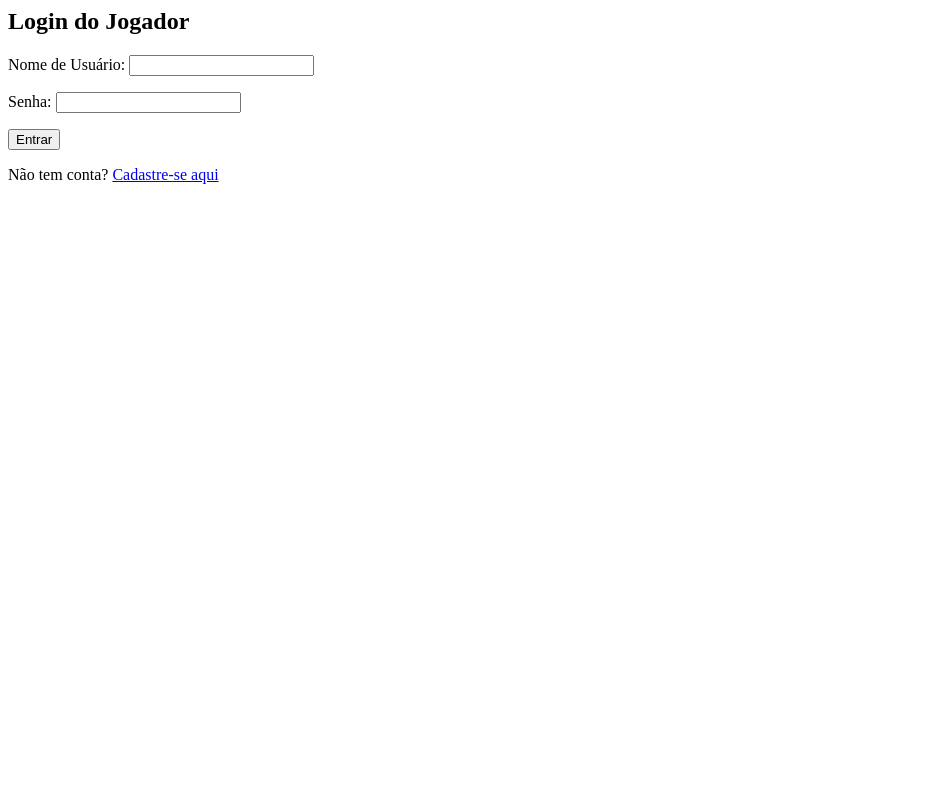
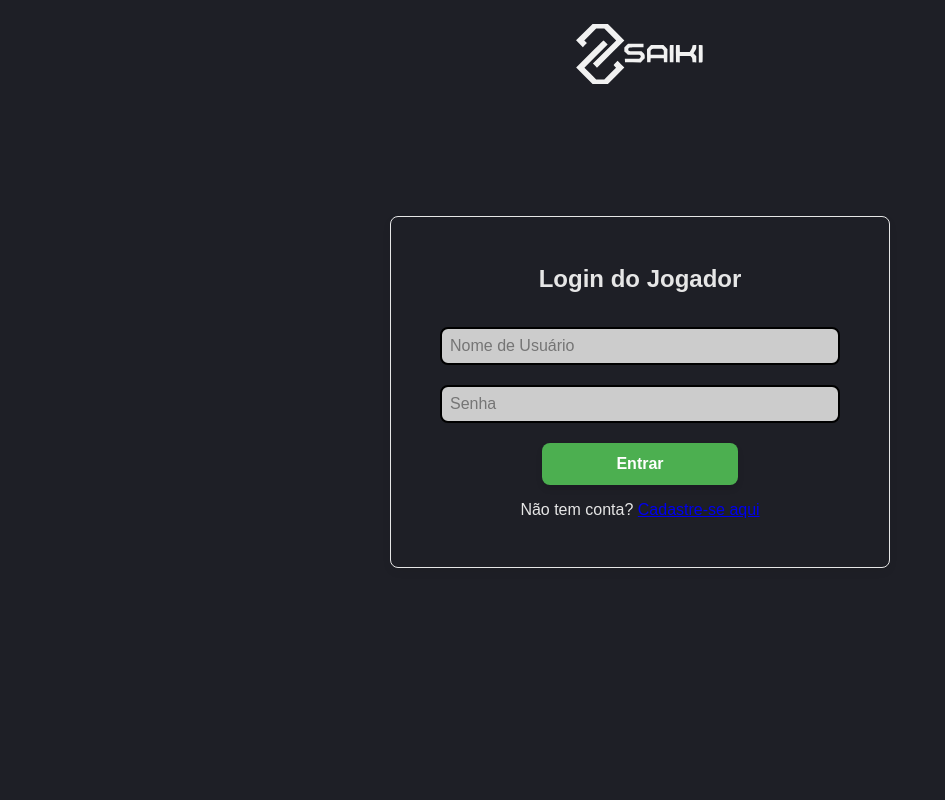
Before and after one commit to AndreiCristeli/saiki, a Django app: page /login/ in a window 1280 px wide. Shown: the whole page, without its empty margins (0-945 px from the left). Run offline with Django 5.2, Linux system fonts and the light colour scheme.

Commit message:
Adding interfaces for login and register

```diff
--- a/src/backend/saiki_django/settings.py
+++ b/src/backend/saiki_django/settings.py
@@ -63,7 +63,7 @@ ROOT_URLCONF = 'saiki_django.urls'
 TEMPLATES = [
     {
         'BACKEND': 'django.template.backends.django.DjangoTemplates',
-        'DIRS': [],
+        'DIRS': [BASE_DIR / '..' / 'frontend' / 'site' / 'html' / 'templates'],
         'APP_DIRS': True,
         'OPTIONS': {
             'context_processors': [
--- a/src/backend/saiki_site/forms.py
+++ b/src/backend/saiki_site/forms.py
@@ -2,7 +2,7 @@ from django import forms
 from .models import Jogador
 
 class JogadorForm(forms.ModelForm):
-    name_password = forms.CharField(widget=forms.PasswordInput)
+    #name_password = forms.CharField(widget=forms.PasswordInput, label="Senha")
 
     class Meta:
         model = Jogador
@@ -13,6 +13,12 @@ class JogadorForm(forms.ModelForm):
             'name_email': 'Email',
             'name_password': 'Senha',
         }
+        widgets = {
+            'name_public': forms.TextInput(attrs={'class': 'form-login-field', 'placeholder': 'Nome Público de Usuário'}),
+            'name_user': forms.TextInput(attrs={'class': 'form-login-field', 'placeholder': 'Nome de Usuário'}),
+            'name_email': forms.EmailInput(attrs={'class': 'form-login-field', 'placeholder': 'E-mail'}),
+            'name_password': forms.PasswordInput(attrs={'class': 'form-login-field', 'placeholder': 'Senha'})
+        }
 
     def save(self, commit=True):
         jogador = super().save(commit=False)
@@ -22,5 +28,5 @@ class JogadorForm(forms.ModelForm):
         return jogador
 
 class JogadorLoginForm(forms.Form):
-    name_user = forms.CharField(label="Nome de Usuário")
-    password = forms.CharField(widget=forms.PasswordInput, label="Senha")
+    name_user = forms.CharField(widget=forms.TextInput(attrs={'class': 'form-login-field', 'placeholder': 'Nome de Usuário'}), label="Nome de Usuário")
+    password = forms.CharField(widget=forms.PasswordInput(attrs={'class': 'form-login-field', 'placeholder': 'Senha'}), label="Senha")
--- a/src/backend/saiki_site/models.py
+++ b/src/backend/saiki_site/models.py
@@ -17,6 +17,7 @@ from django.db.models import CharField, IntegerField
 from django.http import JsonResponse
 from django.contrib.auth.hashers import make_password, check_password
 from django.contrib.auth.models import User
+
 #------------------------------------------------Model Algorithm---------------------------------------------------------------------
 class Model_Algorithm(models.Model):
     """Represents an algorithm; the entity."""
--- a/src/backend/saiki_site/templates/jogador_login.html
+++ /dev/null
@@ -1,17 +0,0 @@
-<h2>Login do Jogador</h2>
-
-<form method="post">
-    {% csrf_token %}
-    {{ form.as_p }}
-    <button type="submit">Entrar</button>
-</form>
-
-<p>Não tem conta? <a href="{% url 'jogador_register' %}">Cadastre-se aqui</a></p>
-
-{% if messages %}
-    <ul>
-    {% for message in messages %}
-        <li>{{ message }}</li>
-    {% endfor %}
-    </ul>
-{% endif %}
--- a/src/frontend/site/css/colors.css
+++ b/src/frontend/site/css/colors.css
@@ -6,6 +6,8 @@
     --correct-color: #20cf80;
     --partial-color: #ffe347;
     --wrong-color: #ce0030;
+
+    --confirm-color: #4CAF50;
 
     --text-color: #ffffff;
     --primary-text: #e6e6e6;
@@ -17,6 +19,8 @@
     --separator: #323337;
     --bg-hints-container: #323337b5;
     --bg-hints: #1b1b1cb6;
+
+    --forms-border-gradient: linear-gradient(45deg, rgba(0, 212, 255, 1), rgba(9, 9, 121, 1), rgba(3, 0, 105, 1), rgba(0, 212, 255, 1));
 }
 
 .correct-color { background-color: var(--correct-color); }
--- a/src/frontend/site/css/header.css
+++ b/src/frontend/site/css/header.css
@@ -9,3 +9,10 @@
     padding: 1.5rem;
     border-bottom: 1px solid var(--separator);
 }
+
+.app-header.register {
+    gap: 1rem;
+    width: 100vw;
+    padding: 1.5rem;
+    border-bottom: 0px;
+}
--- /dev/null
+++ b/src/frontend/site/css/login_forms.css
@@ -0,0 +1,66 @@
+@import url("colors.css");
+
+.form {
+	height: 70vh;
+	display: flex;
+	align-items: center;
+	justify-content: center;
+}
+
+.form-widget {
+    display: flex;
+    flex-direction: column;
+    align-items: center;
+    padding: 2rem;
+    border: 1px solid var(--primary-text);
+    border-radius: 8px;
+    box-shadow: 0 4px 10px #0000000d;
+    min-width: 320px;
+    max-width: 500px;
+    width: 100%;
+}
+
+.login-form-th {
+    display: flex;
+    flex-direction: column;
+}
+
+.login-form-td {
+    display: flex;
+    flex-direction: column;
+    align-items: center;
+}
+
+.login-form-contents {
+    display: flex;
+    flex-direction: column;
+    gap: 1rem;
+    align-items: center;
+    justify-content: center;
+}
+
+.form-login-field {
+  background-color: var(--input-background);
+  border: solid 2px black;
+  padding: 0.5rem;
+  border-radius: 8px;
+  margin: 1rem 1rem 2px 1rem;
+  width: 40vw;
+  max-width: 400px;
+  text-align: left;
+  font-size: 1rem;
+}
+
+.login-form-confirm-btn {
+  background-color: var(--confirm-color);
+  color: white;
+  border: none;
+  width: 45%;
+  padding: 12px 20px;
+  border-radius: 8px;
+  font-size: 16px;
+  font-weight: bold;
+  cursor: pointer;
+  box-shadow: 0 4px 6px rgba(0, 0, 0, 0.1);
+  transition: background-color 0.2s ease;
+}
--- a/src/frontend/site/css/new_game.css
+++ b/src/frontend/site/css/new_game.css
@@ -16,7 +16,7 @@
 }
 
 .btn_new_game {
-  background-color: #4CAF50;
+  background-color: var(--confirm-color);
   color: white;
   border: none;
   width: 45%;
--- a/src/frontend/site/css/style.css
+++ b/src/frontend/site/css/style.css
@@ -7,6 +7,7 @@
 @import url("navigation_bar.css");
 @import url("footer.css");
 @import url("hints.css");
+@import url("login_forms.css");
 
 * {
   box-sizing: border-box;
@@ -51,7 +52,7 @@ h2 {
   text-align: center;
 }
 
-input[type="text"] {
+.Input {
   margin: 1rem 0;
   padding: 0.5rem;
   background: var(--input-background);
--- /dev/null
+++ b/src/frontend/site/html/templates/jogador_login.html
@@ -0,0 +1,71 @@
+
+<!DOCTYPE html>
+<html lang="pt-br">
+<head>
+    <meta charset="UTF-8">
+    <meta name="viewport" content="width=device-width, initial-scale=1.0">
+    <link rel="stylesheet" href="/static/site/css/style.css">
+    <title>Login</title>
+</head>
+
+<body>
+    <header class="app-header register">
+        <a href="/">
+        <img src="/static/assets/img_saiki_logo.svg" class="saiki-logo" alt="Saiki">
+        </a>
+    </header>
+
+    <section class="form">
+        <div class="form-widget">
+            <h2>Login do Jogador</h2>
+
+            <form method="post">
+                {% csrf_token %}
+                <!-- {{ form.as_p }} -->
+
+                <div class="login-form-contents">
+                    <table>
+                        {% for field in form %}
+                        <tr>
+                            <!--
+                            <th>
+                                {{ field.label_tag }}
+                                {% for error in field.errors %}
+                                <p></p>
+                                {% endfor %}
+                            </th>
+                            -->
+                            <td class="login-form-td">
+                                {{ field }}
+                                {% if field.help_text %}
+                                <br><small>{{ field.help_text }}</small>
+                                {% endif %}
+                                <p style="color: red; font-size: small; margin: 0%;">
+                                    {% for error in field.errors %}
+                                        {{ error }}
+                                    {% endfor %}
+                                </p>
+                            </td>
+                        </tr>
+                        {% endfor %}
+                    </table>
+
+                    <button type="submit" class="login-form-confirm-btn">Entrar</button>
+                </div>
+            </form>
+
+            <p>Não tem conta? <a href="{% url 'jogador_register' %}">Cadastre-se aqui</a></p>
+
+            {% if messages %}
+                <ul>
+                {% for message in messages %}
+                    <li>{{ message }}</li>
+                {% endfor %}
+                </ul>
+            {% endif %}
+        </div>
+    </section>
+
+</body>
+
+</html>
--- a/src/backend/saiki_site/templates/painel_jogador.html
+++ b/src/frontend/site/html/templates/painel_jogador.html
@@ -5,6 +5,7 @@
 <head>
     <meta charset="UTF-8" />
     <title>Painel do Jogador</title>
+    <link rel="stylesheet" href="/static/site/css/style.css">
     <style>
         body {
             font-family: Arial, sans-serif;
--- a/src/frontend/site/scripts/input_handler.js
+++ b/src/frontend/site/scripts/input_handler.js
@@ -44,16 +44,16 @@ export class InputHandler {
 			//console.log(event.key);
 			this.hints.display(user_input);
 
-		}else if (event.key == "ArrowUp") {
+		}else if ((event.key == "ArrowUp") && this.hints.is_displaying()) {
 			console.log("arrowUp");
 			this.hints.move_hint_selection("up");
 
-		}else if (event.key == "ArrowDown") {
+		}else if ((event.key == "ArrowDown") && this.hints.is_displaying()) {
 			console.log("arrowDown");
 			this.hints.move_hint_selection("down");
 
 		} else if (event.key === 'Enter') {
-			if (this.hints.displaying){
+			if (this.hints.is_displaying() === true){
 				user_input = this.hints.the_hints[this.hints.selected_hint].toLowerCase();
 			}
 
```
Also changed, not shown: src/backend/saiki_site/templates/jogador_form.html (deleted, +0 -37 lines), src/frontend/site/html/templates/jogador_form.html (added, +60 -0 lines), src/frontend/site/scripts/hints.js (+12 -4 lines), src/backend/db.sqlite3.
